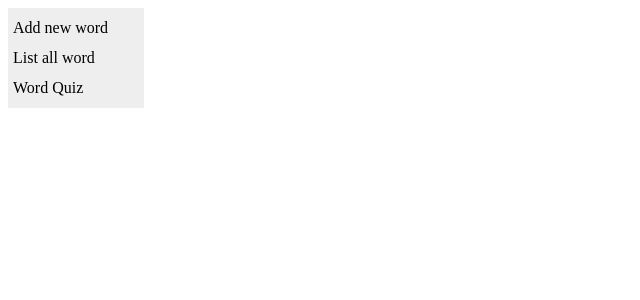
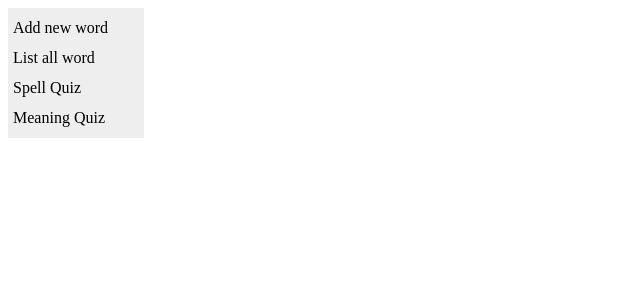
Before and after one commit to tuwulisu6110/WordQuizServer, a Flask app: template templates/home.html in a window 1280 px wide. Shown: the top 300 px of the page, without its empty margins (0-640 px from the left). Run offline with Flask 2, Linux system fonts and the light colour scheme; the template is opened without the code that fills it, so the values that code supplies are empty.

Commit message:
webpage add meaning quiz

```diff
--- a/static/func.js
+++ b/static/func.js
@@ -34,6 +34,11 @@ function submitWord()
 	var sourceId = getCheckedSourceId();
 	var sentence = document.getElementById("sentenceText").value;
 	var page = document.getElementById("pageText").value;
+	if(word=="")
+	{
+		alert("word can't be empty");
+		return;
+	}
 	if (window.XMLHttpRequest)
 		xmlhttp=new XMLHttpRequest();// code for IE7+, Firefox, Chrome, Opera, Safari
 	else
@@ -217,12 +222,27 @@ function recordResult(wordId,result)
     });
 }
 var answerId;
-function generateQuiz(num)
+
+function generateQuiz(num,quizType)
 {
 	var username = getCookie("username");
 	var serialNum = getCookie("serialNum");
 	var identifier = getCookie("identifier");
 	var parameter = {'num':num,"username":username,"serialNum":serialNum,"identifier":identifier}
+	var title;
+	var questionTitleTag, answerTag;
+	if(quizType==1)//reading quiz
+	{
+		title = 'Spell Question';
+		questionTitleTag = 'word';
+		answerTag = 'reading';
+	}
+	else if(quizType == 2)//meaning quiz
+	{
+		title = 'Meaning Question';
+		questionTitleTag = 'meaning';
+		answerTag = 'word';
+	}
 	$.ajax(
 	{
     type : "POST",
@@ -233,11 +253,11 @@ function generateQuiz(num)
 			{
 				if(response.status=='success')
 				{
-					$('#quizType').text('Reading');
+					$('#quizType').text(title);
 					answerId = Math.floor((Math.random() * num));
 					//alert(response.words[0].word);
-					$('#question').text(response.words[answerId].word);
-					$('#answer'+answerId.toString()).text(response.words[answerId].reading);
+					$('#question').text(response.words[answerId][questionTitleTag]);
+					$('#answer'+answerId.toString()).text(response.words[answerId][answerTag]);
 					$('#answer'+answerId.toString()).click(function()
 					{
 						$('#result').html('right');
@@ -249,7 +269,7 @@ function generateQuiz(num)
 					for(var i=0;i<num;i++)
 						if(i!=answerId)
 						{
-							$('#answer'+i.toString()).text(response.words[i].reading);
+							$('#answer'+i.toString()).text(response.words[i][answerTag]);
 							$('#answer'+i.toString()).click(function()
 							{
 								$('#result').html('wrong');
@@ -293,8 +313,10 @@ $(document).ready(function(){
 	$('#addNewWordSectionNav').mouseleave(function(){mouseOut($(this));});
 	$('#listAllWordSectionNav').mouseenter(function(){mouseIn($(this));});
 	$('#listAllWordSectionNav').mouseleave(function(){mouseOut($(this));});
-	$('#wordQuizNav').mouseleave(function(){mouseOut($(this));});
-	$('#wordQuizNav').mouseenter(function(){mouseIn($(this));});
+	$('#readingQuizNav').mouseleave(function(){mouseOut($(this));});
+	$('#readingQuizNav').mouseenter(function(){mouseIn($(this));});
+	$('#meaningQuizNav').mouseleave(function(){mouseOut($(this));});
+	$('#meaningQuizNav').mouseenter(function(){mouseIn($(this));});
 	$('#addNewWordSectionNav').click(function()
 	{
 		checkCookieExpired();
@@ -326,7 +348,7 @@ $(document).ready(function(){
 		});
 
 	});
-	$('#wordQuizNav').click(function()
+	$('#readingQuizNav').click(function()
 	{
 		checkCookieExpired();
 		$.get('wordQuizPage',function(response,status)
@@ -336,7 +358,28 @@ $(document).ready(function(){
 			else
 			{
 				$('#activeSection').html(response);
-				generateQuiz(4);
+				generateQuiz(4,1);//1 for reading quiz
+				$('#next').click(function()
+				{
+					$('button').css('color','black');
+					$('#result').html('');
+					generateQuiz(4);
+				});
+			}
+
+		});
+	});
+	$('#meaningQuizNav').click(function()
+	{
+		checkCookieExpired();
+		$.get('wordQuizPage',function(response,status)
+		{
+			if(status!='success')
+				alert('request for wordQuizPage failed');
+			else
+			{
+				$('#activeSection').html(response);
+				generateQuiz(4,2);//2 for meaning quiz
 				$('#next').click(function()
 				{
 					$('button').css('color','black');
--- a/templates/home.html
+++ b/templates/home.html
@@ -38,7 +38,8 @@
 <div id="nav">
 	<a id = "addNewWordSectionNav">Add new word</a><br>
 	<a id = "listAllWordSectionNav">List all word</a><br>
-	<a id = "wordQuizNav">Word Quiz</a><br>
+	<a id = "readingQuizNav">Spell Quiz</a><br>
+	<a id = "meaningQuizNav">Meaning Quiz</a><br>
 </div>
 
 
--- a/templates/wordQuizPage.html
+++ b/templates/wordQuizPage.html
@@ -1,4 +1,4 @@
-<h2 id='QuizType'></h2>
+<h1 id='quizType'></h1>
 <h3 id='question'></h3>
 <button id='answer0'></button><br>
 <button id='answer1'></button><br>
```
Also changed, not shown: wordQuizData.db.
